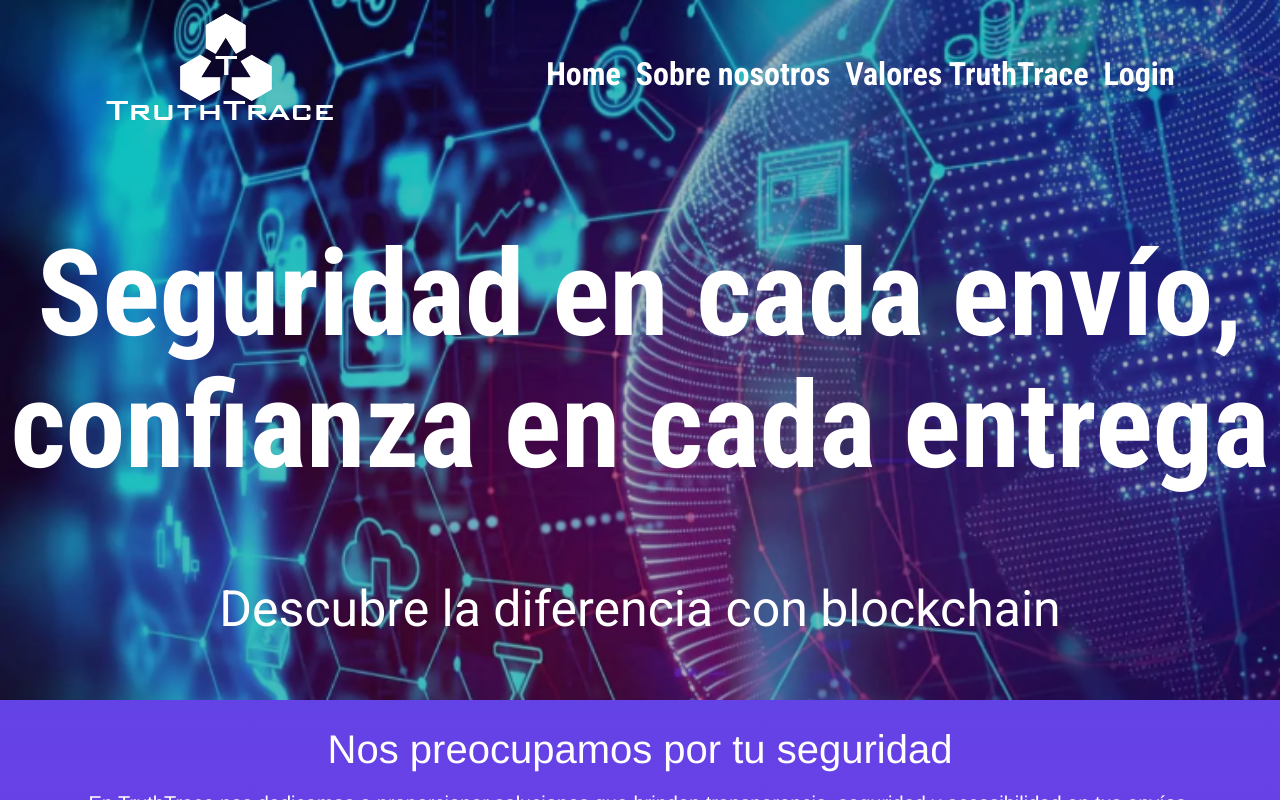
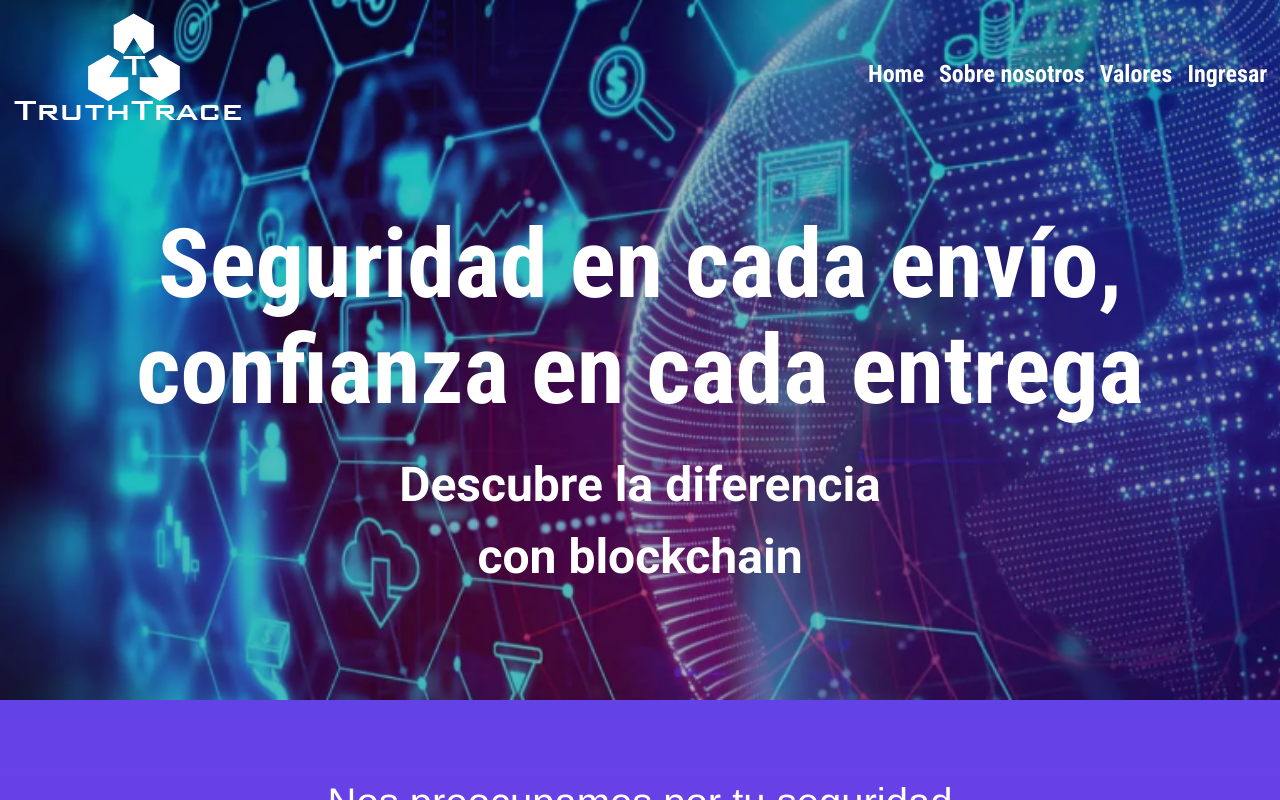
Before and after one commit to NaraHumanoUnlam/TruthTrace.Web, a React (Vite) app in the folder truthtrace-app/: page / in a window 1280 px wide. Built offline with nearby package versions, Linux system fonts and the light colour scheme.

Commit message:
Crea el hero y organiza los archivos de la landing page

```diff
--- a/truthtrace-app/src/components/header/header.css
+++ b/truthtrace-app/src/components/header/header.css
@@ -1,20 +1,19 @@
 .menu {
     display: flex;
     flex-direction: row;
-    justify-content: center;
+    justify-content: space-between;
     align-items: center;
     padding: 1%;
-    color: azure;
     width: 98%;
     background-color: transparent;
     color: #FFF;
     text-align: center;
 }
+
 .header__logo {
     width: 150px;
     left: 0px;
     text-align: left;
-    padding-right: 20%;
     margin-left: 0%;
     padding-left: 0%;
 }
@@ -25,7 +24,7 @@
     text-align: center;
     font-family: 'Roboto Condensed';
     font-weight: bold;
-    font-size: 2em;
+    font-size: 1.5em;
   }
 
   .header__menu-item {
@@ -36,9 +35,11 @@
     text-decoration: none;
     color: white;
     font-weight: bold;
+    transition: 250ms ease-in-out;
   }
 
   .header__menu-item a:hover {
-    color: white;
+    font-size: 1.1em;
+    transition-timing-function: linear;
     border-bottom: #6840E6 solid 4px;
   }
--- a/truthtrace-app/src/components/header/header.jsx
+++ b/truthtrace-app/src/components/header/header.jsx
@@ -5,12 +5,12 @@ import './header.css';
 const Header = ({ src }) => (
     <header className="header" id='home'>
         <nav className='menu'>
-        <a href='#home' className="header__logo"><img src={src} alt="logo"  /></a>
+            <a href='#home' className="header__logo"><img src={src} alt="logo"/></a>
             <ul className="header__menu">
                 <li className="header__menu-item"><a href='#home'>Home</a></li>
                 <li className="header__menu-item"><a href='#about'>Sobre nosotros</a></li>
-                <li className="header__menu-item"><a href='#valores'>Valores TruthTrace</a></li>
-                <li className="header__menu-item"><Link to="/Login">Login</Link></li>
+                <li className="header__menu-item"><a href='#valores'>Valores</a></li>
+                <li className="header__menu-item"><Link to="/Login">Ingresar</Link></li>
             </ul>
         </nav>
     </header>
--- /dev/null
+++ b/truthtrace-app/src/components/hero/hero.css
@@ -0,0 +1,24 @@
+.main {
+    width: 100%;
+    height: 700px;
+    background-image: url('../../assets/images/fondo_landing_opaco.png');
+    background-repeat: no-repeat;
+    background-size: cover;
+}
+
+.slogan {
+    font-size: 6em;
+    color: white;
+    font-family: "Roboto Condensed", sans-serif;
+    text-align: center;
+    font-weight: 700;
+}
+
+.slogan2 {
+    font-size: 3em;
+    color: white;
+    font-family: 'roboto';
+    font-weight: 600;
+    text-align: center;
+    margin-top: -3%;
+}
--- /dev/null
+++ b/truthtrace-app/src/components/hero/hero.jsx
@@ -0,0 +1,16 @@
+import React from 'react';
+import logo from '../../assets/images/logo.png';
+import Header from '../header/header';
+import './hero.css';
+
+const Hero = () => (
+    <div>
+        <div className="main">
+            <Header src={logo}/>
+            <h1 className='slogan'>Seguridad en cada envío,<br/> confianza en cada entrega</h1>
+            <h2 className='slogan2'>Descubre la diferencia <br/> con blockchain</h2>
+        </div>
+    </div>
+)
+
+export default Hero;
--- a/truthtrace-app/src/components/home/home.css
+++ /dev/null
@@ -1,37 +0,0 @@
-.main {
-    width: 100%;
-    height: 900px;
-    background-image: url('../../assets/images/fondo_landing_opaco.png');
-    background-repeat: no-repeat;
-    background-size: cover;
-}
-
-.slogan {/*
-    font-size: 120px;
-    color: white;
-    font-family: 'Roboto Condensed', Helvetica;
-    font-weight: bold;
-    font-weight: 900;
-    text-align: center;*/
-
-    color: #ffffff;
-    font-family: "Roboto Condensed", Helvetica;
-    font-size: 64px;
-    font-weight: 700;
-    height: 150px;
-    left: 0;
-    letter-spacing: 0;
-    line-height: normal;
-    position: fixed;
-    text-align: center;
-    top: 0;
-    width: 683px;
-}
-
-.slogan2 {
-    font-size: 50px;
-    color: white;
-    font-family: 'roboto';
-    font-weight: 400;
-    text-align: center;
-}
--- a/truthtrace-app/src/routes/home.jsx
+++ b/truthtrace-app/src/routes/home.jsx
@@ -1,18 +1,15 @@
 import React from 'react';
 import './styles.css';
-import logo from '../assets/images/logo.png';
 import imagen from '../assets/images/portada-about.svg';
-import Header from '../components/header/header';
 import Principles from '../components/principles/principles';
 import About from '../components/about/about.jsx';
+import Hero from '../components/hero/hero.jsx';
 
 const Home = () => (
-    <div className="main">
-        <Header src={logo}/>
-        <h1 className='slogan'>Seguridad en cada envío,<br/> confianza en cada entrega</h1>
-        <h2 className='slogan2'>Descubre la diferencia con blockchain</h2>
-       <Principles />
-       <About img={imagen} />
+    <div>
+        <Hero />
+        <Principles />
+        <About img={imagen} />
     </div>
 )
 
--- a/truthtrace-app/src/routes/styles.css
+++ b/truthtrace-app/src/routes/styles.css
@@ -7,29 +7,6 @@
     align-items: center;
     justify-content: center;
     margin: auto;
-}
-.main {
-    width: 100%;
-    height: 700px;
-    background-image: url('../assets/images/fondo_landing_opaco.png');
-    background-repeat: no-repeat;
-    background-size: cover;
-}
-
-.slogan {
-    font-size: 120px;
-    color: white;
-    font-family: "Roboto Condensed", sans-serif;
-    text-align: center;
-    font-weight: 700;
-}
-
-.slogan2 {
-    font-size: 50px;
-    color: white;
-    font-family: 'roboto';
-    font-weight: 400;
-    text-align: center;
 }
 
 .button-empresa{
```
